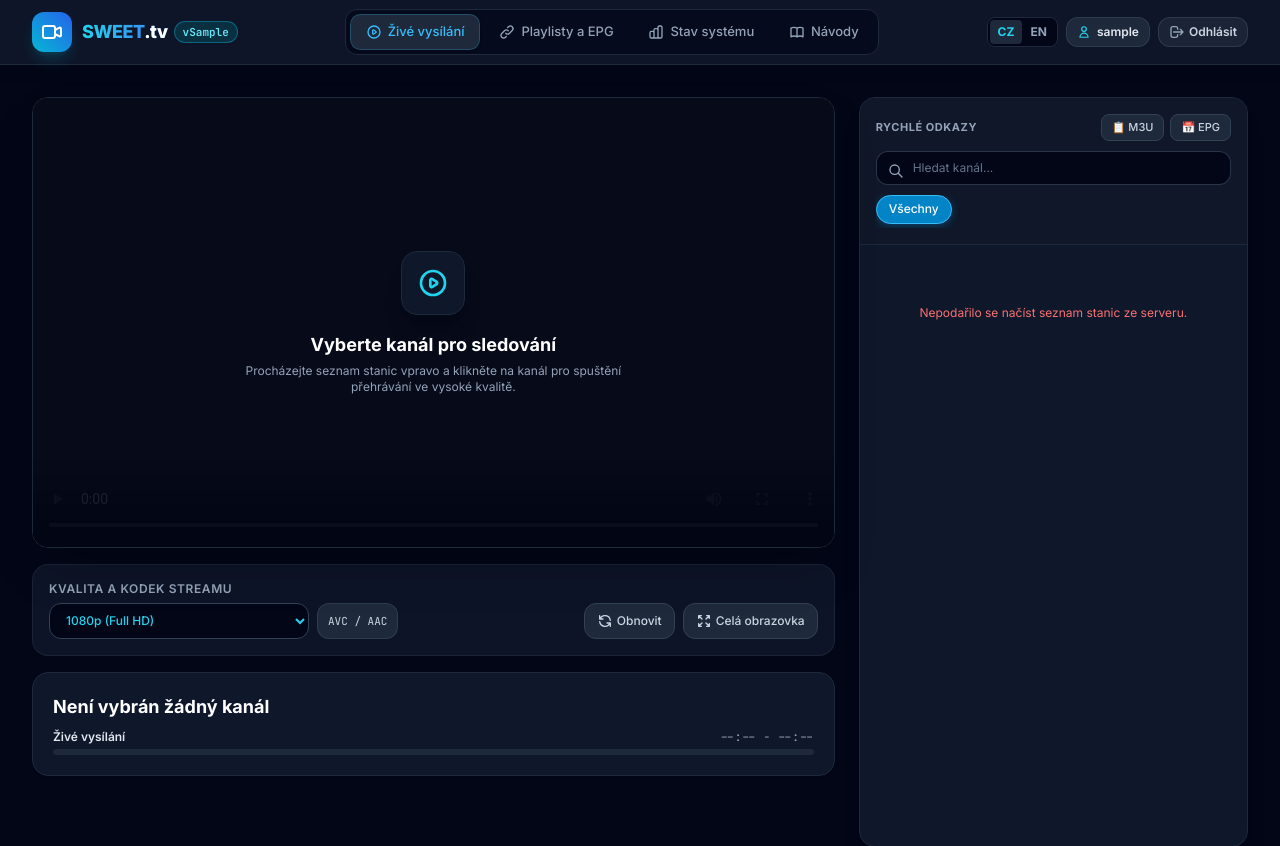
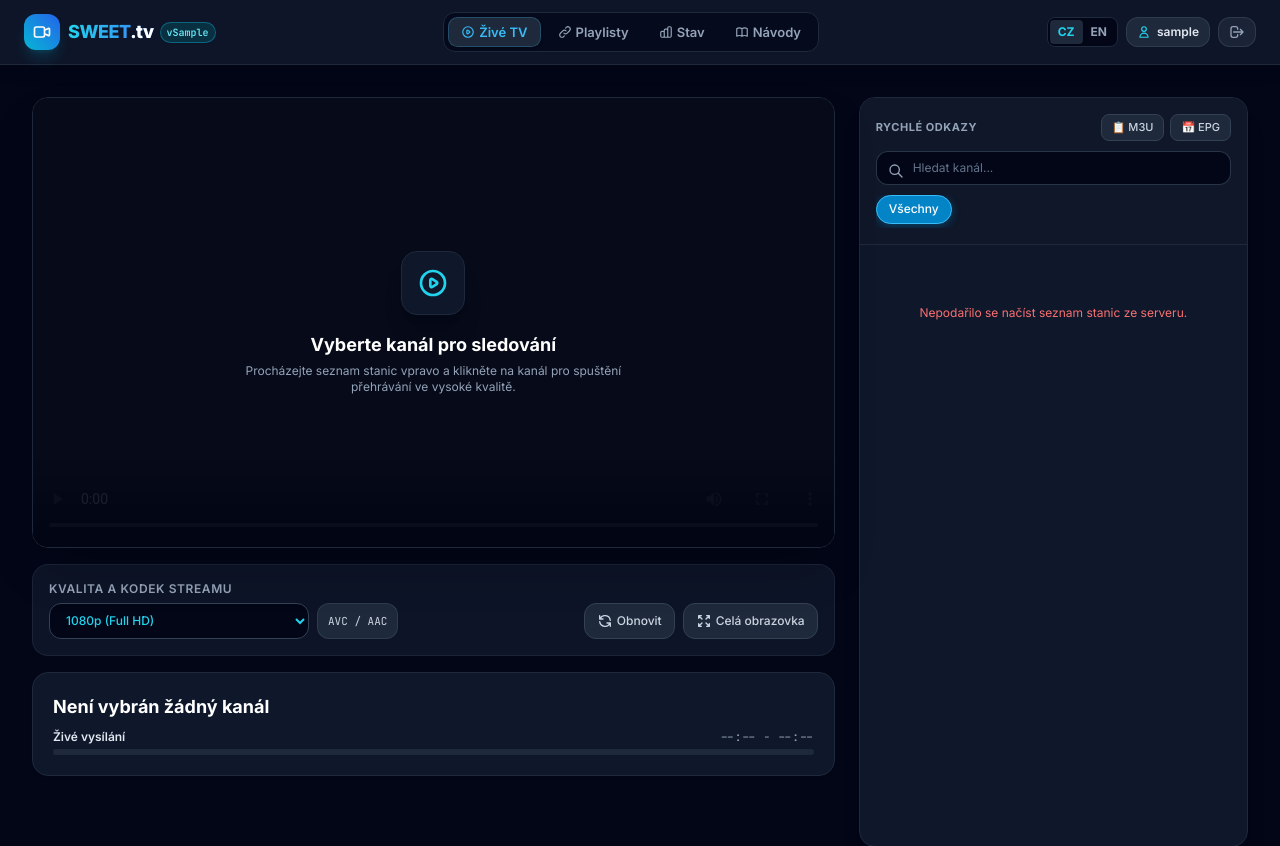
Before and after one commit to TheLittleRock/SWEETtv, a Flask app: template app/templates/index.html in a window 1280 px wide. Shown: the top 846 px of the page. Run offline with Flask 3, Linux system fonts and the light colour scheme; the template is opened without the code that fills it: most values are stand-ins (such as "Sample title", 1, 10 or a date in 2020); some libraries are stand-ins or nearby versions.

Commit message:
v1.7.1: Fix user list parsing, streamline compact desktop navbar, and remove server deploy guides from web UI

```diff
--- a/app/static/css/styles.css
+++ b/app/static/css/styles.css
@@ -98,15 +98,22 @@ body {
 .nav-tab {
     display: inline-flex;
     align-items: center;
-    padding: 0.45rem 0.9rem;
-    border-radius: 0.65rem;
-    font-size: 0.8125rem;
-    font-weight: 500;
+    padding: 0.35rem 0.55rem;
+    border-radius: 0.6rem;
+    font-size: 0.75rem;
+    font-weight: 600;
     color: #94a3b8;
     background: transparent;
     transition: all 0.2s ease;
     border: 1px solid transparent;
     cursor: pointer;
+    white-space: nowrap;
+}
+@media (min-width: 1280px) {
+    .nav-tab {
+        padding: 0.4rem 0.75rem;
+        font-size: 0.8125rem;
+    }
 }
 .nav-tab:hover {
     color: #f8fafc;
--- a/app/static/js/i18n.js
+++ b/app/static/js/i18n.js
@@ -8,8 +8,8 @@ const I18N = {
   en: {
     // Navigation
     "nav.live_tv": "Live TV",
-    "nav.playlists": "Playlists & EPG",
-    "nav.users": "User Management",
+    "nav.playlists": "Playlists",
+    "nav.users": "Users",
     "nav.logout": "Log out",
     "nav.account": "Account",
     "nav.account_short": "Account",
@@ -281,13 +281,13 @@ const I18N = {
   },
   cs: {
     // Navigace
-    "nav.live_tv": "Živé vysílání",
-    "nav.playlists": "Playlisty a EPG",
-    "nav.users": "Správa uživatelů",
+    "nav.live_tv": "Živé TV",
+    "nav.playlists": "Playlisty",
+    "nav.users": "Uživatelé",
     "nav.logout": "Odhlásit",
-    "nav.account": "Správa účtu",
+    "nav.account": "Účet",
     "nav.account_short": "Účet",
-    "nav.status": "Stav systému",
+    "nav.status": "Stav",
     "nav.settings": "Nastavení",
     "nav.guides": "Návody",
     "nav.connect": "Připojit",
--- a/app/templates/base.html
+++ b/app/templates/base.html
@@ -43,53 +43,53 @@
 
     <!-- Top Navigation Bar -->
     <header class="sticky top-0 z-40 bg-slate-900/95 backdrop-blur-md border-b border-slate-800 shadow-lg">
-        <div class="max-w-7xl mx-auto px-3 sm:px-6 lg:px-8 min-h-16 py-2 flex items-center justify-between gap-2">
-            <div class="flex items-center gap-2 sm:gap-3 flex-shrink-0">
-                <a href="/" class="flex items-center gap-2 sm:gap-2.5 group">
-                    <div class="w-9 h-9 sm:w-10 sm:h-10 rounded-xl bg-gradient-to-tr from-cyan-500 to-blue-600 flex items-center justify-center shadow-lg shadow-cyan-500/20 group-hover:scale-105 transition-transform flex-shrink-0">
-                        <svg class="w-5 h-5 sm:w-6 sm:h-6 text-white" fill="none" stroke="currentColor" viewBox="0 0 24 24">
+        <div class="w-full max-w-7xl mx-auto px-2 sm:px-4 lg:px-6 min-h-14 sm:min-h-16 py-1.5 flex items-center justify-between gap-1.5 lg:gap-3">
+            <div class="flex items-center gap-2 sm:gap-2.5 flex-shrink-0">
+                <a href="/" class="flex items-center gap-2 group">
+                    <div class="w-8 h-8 sm:w-9 sm:h-9 rounded-xl bg-gradient-to-tr from-cyan-500 to-blue-600 flex items-center justify-center shadow-lg shadow-cyan-500/20 group-hover:scale-105 transition-transform flex-shrink-0">
+                        <svg class="w-4 h-4 sm:w-5 sm:h-5 text-white" fill="none" stroke="currentColor" viewBox="0 0 24 24">
                             <path stroke-linecap="round" stroke-linejoin="round" stroke-width="2" d="M15 10l4.553-2.276A1 1 0 0121 8.618v6.764a1 1 0 01-1.447.894L15 14M5 18h8a2 2 0 002-2V8a2 2 0 00-2-2H5a2 2 0 00-2 2v8a2 2 0 002 2z"/>
                         </svg>
                     </div>
                     <div class="flex items-center gap-1.5">
                         <span class="font-extrabold text-base sm:text-lg tracking-tight bg-gradient-to-r from-cyan-400 to-blue-500 bg-clip-text text-transparent">SWEET<span class="text-white">.tv</span></span>
-                        <span class="text-[10px] sm:text-[11px] px-1.5 sm:px-2 py-0.5 rounded-full bg-cyan-950/90 text-cyan-300 font-mono font-bold border border-cyan-700/80 shadow-sm" title="Server Version">v{{ app_version }}</span>
+                        <span class="text-[10px] px-1.5 py-0.5 rounded-full bg-cyan-950/90 text-cyan-300 font-mono font-bold border border-cyan-700/80 shadow-sm" title="Server Version">v{{ app_version }}</span>
                     </div>
                 </a>
             </div>
 
             <!-- Desktop Nav Tabs -->
-            <nav class="hidden md:flex items-center gap-1 bg-slate-950/70 p-1 rounded-xl border border-slate-800">
+            <nav class="hidden lg:flex items-center gap-0.5 xl:gap-1 bg-slate-950/70 p-1 rounded-xl border border-slate-800 text-xs">
                 <button class="nav-tab active" data-tab="player">
-                    <svg class="w-4 h-4 mr-1.5 flex-shrink-0" fill="none" stroke="currentColor" viewBox="0 0 24 24"><path stroke-linecap="round" stroke-linejoin="round" stroke-width="2" d="M14.752 11.168l-3.197-2.132A1 1 0 0010 9.87v4.263a1 1 0 001.555.832l3.197-2.132a1 1 0 000-1.664z"/><path stroke-linecap="round" stroke-linejoin="round" stroke-width="2" d="M21 12a9 9 0 11-18 0 9 9 0 0118 0z"/></svg>
+                    <svg class="w-3.5 h-3.5 mr-1 flex-shrink-0" fill="none" stroke="currentColor" viewBox="0 0 24 24"><path stroke-linecap="round" stroke-linejoin="round" stroke-width="2" d="M14.752 11.168l-3.197-2.132A1 1 0 0010 9.87v4.263a1 1 0 001.555.832l3.197-2.132a1 1 0 000-1.664z"/><path stroke-linecap="round" stroke-linejoin="round" stroke-width="2" d="M21 12a9 9 0 11-18 0 9 9 0 0118 0z"/></svg>
                     <span data-i18n="nav.live_tv">Živé TV</span>
                 </button>
                 <button class="nav-tab" data-tab="links">
-                    <svg class="w-4 h-4 mr-1.5 flex-shrink-0" fill="none" stroke="currentColor" viewBox="0 0 24 24"><path stroke-linecap="round" stroke-linejoin="round" stroke-width="2" d="M13.828 10.172a4 4 0 00-5.656 0l-4 4a4 4 0 105.656 5.656l1.102-1.101m-.758-4.899a4 4 0 005.656 0l4-4a4 4 0 00-5.656-5.656l-1.1 1.1"/></svg>
-                    <span data-i18n="nav.playlists">Playlisty &amp; EPG</span>
+                    <svg class="w-3.5 h-3.5 mr-1 flex-shrink-0" fill="none" stroke="currentColor" viewBox="0 0 24 24"><path stroke-linecap="round" stroke-linejoin="round" stroke-width="2" d="M13.828 10.172a4 4 0 00-5.656 0l-4 4a4 4 0 105.656 5.656l1.102-1.101m-.758-4.899a4 4 0 005.656 0l4-4a4 4 0 00-5.656-5.656l-1.1 1.1"/></svg>
+                    <span data-i18n="nav.playlists">Playlisty</span>
                 </button>
                 {% if is_admin %}
                 <button class="nav-tab" data-tab="users">
-                    <svg class="w-4 h-4 mr-1.5 flex-shrink-0" fill="none" stroke="currentColor" viewBox="0 0 24 24"><path stroke-linecap="round" stroke-linejoin="round" stroke-width="2" d="M12 4.354a4 4 0 110 5.292M15 21H3v-1a6 6 0 0112 0v1zm0 0h6v-1a6 6 0 00-9-5.197M13 7a4 4 0 11-8 0 4 4 0 018 0z"/></svg>
-                    <span data-i18n="nav.users">Správa uživatelů</span>
+                    <svg class="w-3.5 h-3.5 mr-1 flex-shrink-0" fill="none" stroke="currentColor" viewBox="0 0 24 24"><path stroke-linecap="round" stroke-linejoin="round" stroke-width="2" d="M12 4.354a4 4 0 110 5.292M15 21H3v-1a6 6 0 0112 0v1zm0 0h6v-1a6 6 0 00-9-5.197M13 7a4 4 0 11-8 0 4 4 0 018 0z"/></svg>
+                    <span data-i18n="nav.users">Uživatelé</span>
                 </button>
                 <button class="nav-tab" data-tab="account">
-                    <svg class="w-4 h-4 mr-1.5 flex-shrink-0" fill="none" stroke="currentColor" viewBox="0 0 24 24"><path stroke-linecap="round" stroke-linejoin="round" stroke-width="2" d="M16 7a4 4 0 11-8 0 4 4 0 018 0zM12 14a7 7 0 00-7 7h14a7 7 0 00-7-7z"/></svg>
-                    <span data-i18n="nav.account">Správa účtu</span>
+                    <svg class="w-3.5 h-3.5 mr-1 flex-shrink-0" fill="none" stroke="currentColor" viewBox="0 0 24 24"><path stroke-linecap="round" stroke-linejoin="round" stroke-width="2" d="M16 7a4 4 0 11-8 0 4 4 0 018 0zM12 14a7 7 0 00-7 7h14a7 7 0 00-7-7z"/></svg>
+                    <span data-i18n="nav.account">Účet</span>
                 </button>
                 {% endif %}
                 <button class="nav-tab" data-tab="status">
-                    <svg class="w-4 h-4 mr-1.5 flex-shrink-0" fill="none" stroke="currentColor" viewBox="0 0 24 24"><path stroke-linecap="round" stroke-linejoin="round" stroke-width="2" d="M9 19v-6a2 2 0 00-2-2H5a2 2 0 00-2 2v6a2 2 0 002 2h2a2 2 0 002-2zm0 0V9a2 2 0 012-2h2a2 2 0 012 2v10m-6 0a2 2 0 002 2h2a2 2 0 002-2m0 0V5a2 2 0 012-2h2a2 2 0 012 2v14a2 2 0 01-2 2h-2a2 2 0 01-2-2z"/></svg>
-                    <span data-i18n="nav.status">Stav systému</span>
+                    <svg class="w-3.5 h-3.5 mr-1 flex-shrink-0" fill="none" stroke="currentColor" viewBox="0 0 24 24"><path stroke-linecap="round" stroke-linejoin="round" stroke-width="2" d="M9 19v-6a2 2 0 00-2-2H5a2 2 0 00-2 2v6a2 2 0 002 2h2a2 2 0 002-2zm0 0V9a2 2 0 012-2h2a2 2 0 012 2v10m-6 0a2 2 0 002 2h2a2 2 0 002-2m0 0V5a2 2 0 012-2h2a2 2 0 012 2v14a2 2 0 01-2 2h-2a2 2 0 01-2-2z"/></svg>
+                    <span data-i18n="nav.status">Stav</span>
                 </button>
                 {% if is_admin %}
                 <button class="nav-tab" data-tab="settings">
-                    <svg class="w-4 h-4 mr-1.5 flex-shrink-0" fill="none" stroke="currentColor" viewBox="0 0 24 24"><path stroke-linecap="round" stroke-linejoin="round" stroke-width="2" d="M10.325 4.317c.426-1.756 2.924-1.756 3.35 0a1.724 1.724 0 002.573 1.066c1.543-.94 3.31.826 2.37 2.37a1.724 1.724 0 001.065 2.572c1.756.426 1.756 2.924 0 3.35a1.724 1.724 0 00-1.066 2.573c.94 1.543-.826 3.31-2.37 2.37a1.724 1.724 0 00-2.572 1.065c-.426 1.756-2.924 1.756-3.35 0a1.724 1.724 0 00-2.573-1.066c-1.543.94-3.31-.826-2.37-2.37a1.724 1.724 0 00-1.065-2.572c-1.756-.426-1.756-2.924 0-3.35a1.724 1.724 0 001.066-2.573c-.94-1.543.826-3.31 2.37-2.37.996.608 2.296.07 2.572-1.065z"/><path stroke-linecap="round" stroke-linejoin="round" stroke-width="2" d="M15 12a3 3 0 11-6 0 3 3 0 016 0z"/></svg>
+                    <svg class="w-3.5 h-3.5 mr-1 flex-shrink-0" fill="none" stroke="currentColor" viewBox="0 0 24 24"><path stroke-linecap="round" stroke-linejoin="round" stroke-width="2" d="M10.325 4.317c.426-1.756 2.924-1.756 3.35 0a1.724 1.724 0 002.573 1.066c1.543-.94 3.31.826 2.37 2.37a1.724 1.724 0 001.065 2.572c1.756.426 1.756 2.924 0 3.35a1.724 1.724 0 00-1.066 2.573c.94 1.543-.826 3.31-2.37 2.37a1.724 1.724 0 00-2.572 1.065c-.426 1.756-2.924 1.756-3.35 0a1.724 1.724 0 00-2.573-1.066c-1.543.94-3.31-.826-2.37-2.37a1.724 1.724 0 00-1.065-2.572c-1.756-.426-1.756-2.924 0-3.35a1.724 1.724 0 001.066-2.573c-.94-1.543.826-3.31 2.37-2.37.996.608 2.296.07 2.572-1.065z"/><path stroke-linecap="round" stroke-linejoin="round" stroke-width="2" d="M15 12a3 3 0 11-6 0 3 3 0 016 0z"/></svg>
                     <span data-i18n="nav.settings">Nastavení</span>
                 </button>
                 {% endif %}
                 <button class="nav-tab" data-tab="guides">
-                    <svg class="w-4 h-4 mr-1.5 flex-shrink-0" fill="none" stroke="currentColor" viewBox="0 0 24 24"><path stroke-linecap="round" stroke-linejoin="round" stroke-width="2" d="M12 6.253v13m0-13C10.832 5.477 9.246 5 7.5 5S4.168 5.477 3 6.253v13C4.168 18.477 5.754 18 7.5 18s3.332.477 4.5 1.253m0-13C13.168 5.477 14.754 5 16.5 5c1.747 0 3.332.477 4.5 1.253v13C19.832 18.477 18.247 18 16.5 18c-1.746 0-3.332.477-4.5 1.253"/></svg>
+                    <svg class="w-3.5 h-3.5 mr-1 flex-shrink-0" fill="none" stroke="currentColor" viewBox="0 0 24 24"><path stroke-linecap="round" stroke-linejoin="round" stroke-width="2" d="M12 6.253v13m0-13C10.832 5.477 9.246 5 7.5 5S4.168 5.477 3 6.253v13C4.168 18.477 5.754 18 7.5 18s3.332.477 4.5 1.253m0-13C13.168 5.477 14.754 5 16.5 5c1.747 0 3.332.477 4.5 1.253v13C19.832 18.477 18.247 18 16.5 18c-1.746 0-3.332.477-4.5 1.253"/></svg>
                     <span data-i18n="nav.guides">Návody</span>
                 </button>
             </nav>
@@ -103,32 +103,32 @@
                 </div>
 
                 {% if is_admin %}
-                <div id="header-status-pill" onclick="switchTab('account')" class="cursor-pointer hidden sm:flex items-center gap-1.5 px-2.5 py-1.5 rounded-xl text-xs font-semibold border bg-slate-800/90 text-slate-200 border-slate-700/80 hover:border-cyan-500/60 hover:bg-slate-800 transition-all shadow-sm" title="Správa účtu Sweet.tv">
+                <div id="header-status-pill" onclick="switchTab('account')" class="cursor-pointer hidden xl:flex items-center gap-1.5 px-2 py-1.5 rounded-xl text-xs font-semibold border bg-slate-800/90 text-slate-200 border-slate-700/80 hover:border-cyan-500/60 hover:bg-slate-800 transition-all shadow-sm" title="Správa účtu Sweet.tv">
                     <span class="w-2 h-2 rounded-full bg-slate-500 animate-pulse flex-shrink-0" id="status-indicator-dot"></span>
-                    <span id="status-text" class="whitespace-nowrap truncate max-w-[110px]" data-i18n="nav.checking">Ověřuji...</span>
+                    <span id="status-text" class="whitespace-nowrap truncate max-w-[95px]" data-i18n="nav.checking">Ověřuji...</span>
                 </div>
                 {% endif %}
 
                 <!-- User Profile Pill -->
-                <button type="button" id="btn-open-profile" onclick="openProfileModal()" class="flex items-center gap-1.5 px-2.5 py-1.5 rounded-xl text-xs font-semibold bg-slate-800 border border-slate-700/80 hover:border-cyan-500/60 hover:bg-slate-700 transition-all text-slate-200" title="Můj profil a bezpečnost">
+                <button type="button" id="btn-open-profile" onclick="openProfileModal()" class="flex items-center gap-1.5 px-2 sm:px-2.5 py-1.5 rounded-xl text-xs font-semibold bg-slate-800 border border-slate-700/80 hover:border-cyan-500/60 hover:bg-slate-700 transition-all text-slate-200" title="Můj profil a bezpečnost">
                     <svg class="w-3.5 h-3.5 text-cyan-400 flex-shrink-0" fill="none" stroke="currentColor" viewBox="0 0 24 24"><path stroke-linecap="round" stroke-linejoin="round" stroke-width="2" d="M16 7a4 4 0 11-8 0 4 4 0 018 0zM12 14a7 7 0 00-7 7h14a7 7 0 00-7-7z"/></svg>
-                    <span class="truncate max-w-[90px] sm:max-w-none">{{ username }}</span>
+                    <span class="truncate max-w-[80px] sm:max-w-none">{{ username }}</span>
                     {% if is_admin %}
                     <span class="text-[9px] uppercase px-1 py-0.5 rounded bg-cyan-950 text-cyan-300 font-bold border border-cyan-700/50">Admin</span>
                     {% endif %}
                 </button>
 
                 <!-- Logout Button -->
-                <a href="/logout" class="flex items-center justify-center p-1.5 sm:px-2.5 sm:py-1.5 rounded-xl text-xs font-semibold bg-slate-800/80 border border-slate-700/80 hover:bg-red-950/40 hover:border-red-500/60 hover:text-red-300 text-slate-300 transition-all" title="Odhlásit se">
-                    <svg class="w-4 h-4 text-slate-400 hover:text-red-400" fill="none" stroke="currentColor" viewBox="0 0 24 24"><path stroke-linecap="round" stroke-linejoin="round" stroke-width="2" d="M17 16l4-4m0 0l-4-4m4 4H7m6 4v1a3 3 0 01-3 3H6a3 3 0 01-3-3V7a3 3 0 013-3h4a3 3 0 013 3v1"/></svg>
-                    <span class="hidden sm:inline ml-1" data-i18n="nav.logout">Odhlásit</span>
+                <a href="/logout" class="flex items-center justify-center p-1.5 sm:px-2.5 sm:py-1.5 rounded-xl text-xs font-semibold bg-slate-800/80 border border-slate-700/80 hover:bg-red-950/40 hover:border-red-500/60 hover:text-red-300 text-slate-300 transition-all flex-shrink-0" title="Odhlásit se">
+                    <svg class="w-4 h-4 text-slate-400 hover:text-red-400 flex-shrink-0" fill="none" stroke="currentColor" viewBox="0 0 24 24"><path stroke-linecap="round" stroke-linejoin="round" stroke-width="2" d="M17 16l4-4m0 0l-4-4m4 4H7m6 4v1a3 3 0 01-3 3H6a3 3 0 01-3-3V7a3 3 0 013-3h4a3 3 0 013 3v1"/></svg>
+                    <span class="hidden 2xl:inline ml-1" data-i18n="nav.logout">Odhlásit</span>
                 </a>
             </div>
         </div>
     </header>
 
     <!-- Mobile Navigation Bar: Touch-scrollable with flex-shrink-0 icons -->
-    <div class="md:hidden bg-slate-900 border-b border-slate-800 px-2 py-1.5 flex items-center gap-1 overflow-x-auto scrollbar-none text-xs">
+    <div class="lg:hidden bg-slate-900 border-b border-slate-800 px-2 py-1.5 flex items-center gap-1 overflow-x-auto scrollbar-none text-xs">
         <button class="mobile-nav-tab active flex items-center gap-1 whitespace-nowrap px-2.5 py-1.5 rounded-lg flex-shrink-0" data-tab="player">
             <svg class="w-4 h-4 flex-shrink-0" fill="none" stroke="currentColor" viewBox="0 0 24 24"><path stroke-linecap="round" stroke-linejoin="round" stroke-width="2" d="M14.752 11.168l-3.197-2.132A1 1 0 0010 9.87v4.263a1 1 0 001.555.832l3.197-2.132a1 1 0 000-1.664z"/><path stroke-linecap="round" stroke-linejoin="round" stroke-width="2" d="M21 12a9 9 0 11-18 0 9 9 0 0118 0z"/></svg>
             <span data-i18n="nav.live_tv">Živé TV</span>
--- a/app/templates/index.html
+++ b/app/templates/index.html
@@ -998,90 +998,6 @@
                 </div>
             </div>
 
-            <!-- Guide 6: Nginx Proxy Manager (NPM) -->
-            <div class="card p-5 sm:p-6 space-y-4">
-                <div class="flex items-center gap-3">
-                    <div class="w-10 h-10 rounded-xl bg-cyan-500/10 border border-cyan-500/20 text-cyan-400 flex items-center justify-center font-bold flex-shrink-0">
-                        NPM
-                    </div>
-                    <div>
-                        <h3 class="text-base font-bold text-white" data-i18n="guides.npm_title">Nginx Proxy Manager (NPM) a HTTPS doména</h3>
-                        <p class="text-xs text-slate-400">Bezpečný přístup k M3U a EPG odkudkoliv z internetu s bezplatným SSL certifikátem Let's Encrypt.</p>
-                    </div>
-                </div>
-
-                <div class="space-y-3 text-xs text-slate-300">
-                    <p>
-                        S veřejnou IP adresou a Nginx Proxy Managerem můžete serveru přiřadit vlastní doménu (např. <code class="code-inline">tv.vasedomena.cz</code>):
-                    </p>
-
-                    <div class="bg-slate-950 p-3.5 rounded-xl border border-slate-800 space-y-1.5">
-                        <span class="text-xs font-bold text-white block">Krok 1: Přesměrování portů na routeru (Port Forwarding)</span>
-                        <p class="text-slate-400">Přesměrujte vnější porty <code class="code-inline">80</code> a <code class="code-inline">443</code> na lokální IP adresu serveru s NPM.</p>
-                    </div>
-
-                    <div class="bg-slate-950 p-3.5 rounded-xl border border-slate-800 space-y-1.5">
-                        <span class="text-xs font-bold text-white block">Krok 2: Přidání Proxy Hostu v NPM</span>
-                        <ul class="list-disc list-inside space-y-1 text-slate-300">
-                            <li><strong>Domain Names:</strong> <code class="code-inline">tv.vasedomena.cz</code></li>
-                            <li><strong>Scheme:</strong> <code class="code-inline">http</code></li>
-                            <li><strong>Forward Hostname / IP:</strong> Lokální IP nebo Docker název kontejneru (<code class="code-inline">sweettv-proxy</code>)</li>
-                            <li><strong>Forward Port:</strong> <code class="code-inline">5000</code></li>
-                            <li><strong>Povolit:</strong> <span class="text-cyan-400 font-semibold">Websockets Support</span> &bull; <span class="text-cyan-400 font-semibold">Block Common Exploits</span></li>
-                        </ul>
-                    </div>
-
-                    <div class="bg-slate-950 p-3.5 rounded-xl border border-slate-800 space-y-1.5">
-                        <span class="text-xs font-bold text-white block">Krok 3: SSL Certifikát Let's Encrypt</span>
-                        <p class="text-slate-400">Na záložce <strong>SSL</strong> zvolte <strong>Request a new SSL Certificate</strong> a zaškrtněte <strong>Force SSL</strong>.</p>
-                    </div>
-
-                    <div class="bg-slate-950 p-3.5 rounded-xl border border-slate-800 space-y-1.5">
-                        <span class="text-xs font-bold text-white block">Krok 4: Uložení veřejné domény v Nastavení</span>
-                        <p class="text-slate-400">Otevřete záložku <a href="#" class="text-cyan-400 underline" onclick="switchTab('settings')">Nastavení</a> a vyplňte <strong>Veřejná doména</strong> na <code class="code-inline">https://tv.vasedomena.cz</code>. Všechny M3U i EPG odkazy se okamžitě přepnou na vaši zabezpečenou HTTPS doménu!</p>
-                    </div>
-                </div>
-            </div>
-
-            <!-- Guide 7: Docker Compose Deployment -->
-            <div class="card p-5 sm:p-6 space-y-4">
-                <div class="flex items-center gap-3">
-                    <div class="w-10 h-10 rounded-xl bg-emerald-500/10 border border-emerald-500/20 text-emerald-400 flex items-center justify-center font-bold flex-shrink-0">
-                        Docker
-                    </div>
-                    <div>
-                        <h3 class="text-base font-bold text-white">Docker Compose &amp; Portainer Stack</h3>
-                        <p class="text-xs text-slate-400">Trvalý běh serveru s perzistentním diskem pro tokeny a nastavení.</p>
-                    </div>
-                </div>
-
-                <div class="space-y-3 text-xs text-slate-300">
-                    <pre class="bg-slate-950 p-4 rounded-xl border border-slate-800 font-mono text-[11px] text-cyan-300 overflow-x-auto">version: '3.8'
-
-services:
-  sweettv-proxy:
-    image: sweettv-proxy:latest
-    build: .
-    container_name: sweettv-proxy
-    restart: unless-stopped
-    ports:
-      - "5000:5000"
-    environment:
-      - HOST=0.0.0.0
-      - PORT=5000
-      - EXTERNAL_URL=https://tv.vasedomena.cz
-      - SWEETTV_COUNTRY_CODE=cs
-      - DEFAULT_QUALITY=auto
-      - DIRECT_REDIRECT=true
-    volumes:
-      - sweettv_data:/app/data
-
-volumes:
-  sweettv_data:
-    name: sweettv_data</pre>
-                </div>
-            </div>
-
         </div>
     </div>
 
--- a/app/version.py
+++ b/app/version.py
@@ -1,2 +1,2 @@
-APP_VERSION = "1.7.0"
+APP_VERSION = "1.7.1"
 APP_NAME = "Sweet.tv IPTV Proxy Server"
```
Also changed, not shown: app/static/js/app.js (+23 -8 lines).
